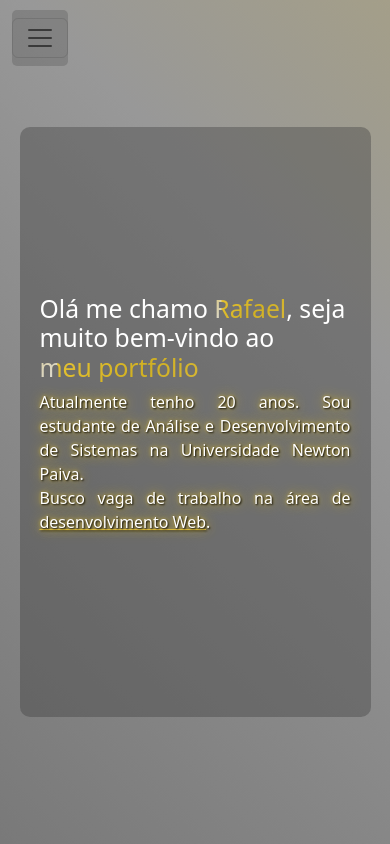
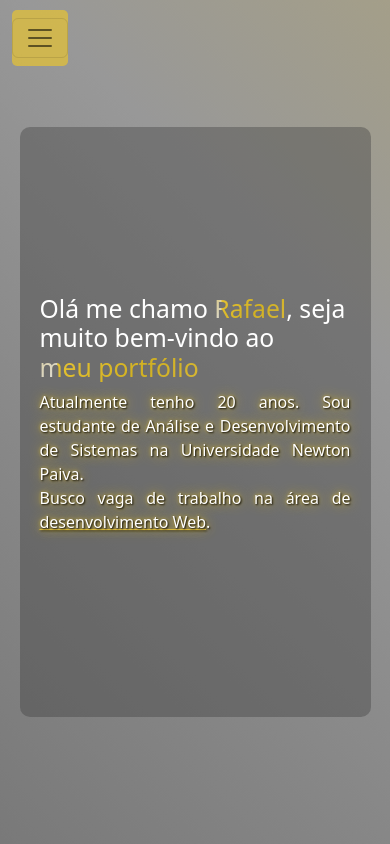
Before and after one commit to Rafael-China/Portifolio, a React (Create React App) app: page / in a window 390 px wide. Shown: the top 844 px of the page. Built offline with nearby package versions, Linux system fonts and the light colour scheme.

Commit message:
new commit

```diff
--- a/src/styles/contatos.css
+++ b/src/styles/contatos.css
@@ -64,3 +64,7 @@
     align-items: center;
     justify-content: center;
 }
+
+@media only screen and (max-width: 768px) {
+
+}
--- a/src/styles/navBar.css
+++ b/src/styles/navBar.css
@@ -32,7 +32,7 @@
     .navbar {
         --bs-navbar-hover-color: #e7c433;
         --bs-navbar-brand-hover-color: #e7c433;
-        background-color: rgba(64, 64, 64, 0.25) !important;
+        background-color: rgba(231, 196, 51, .7) !important;
         border-radius: 5px;
     }
 }
```
